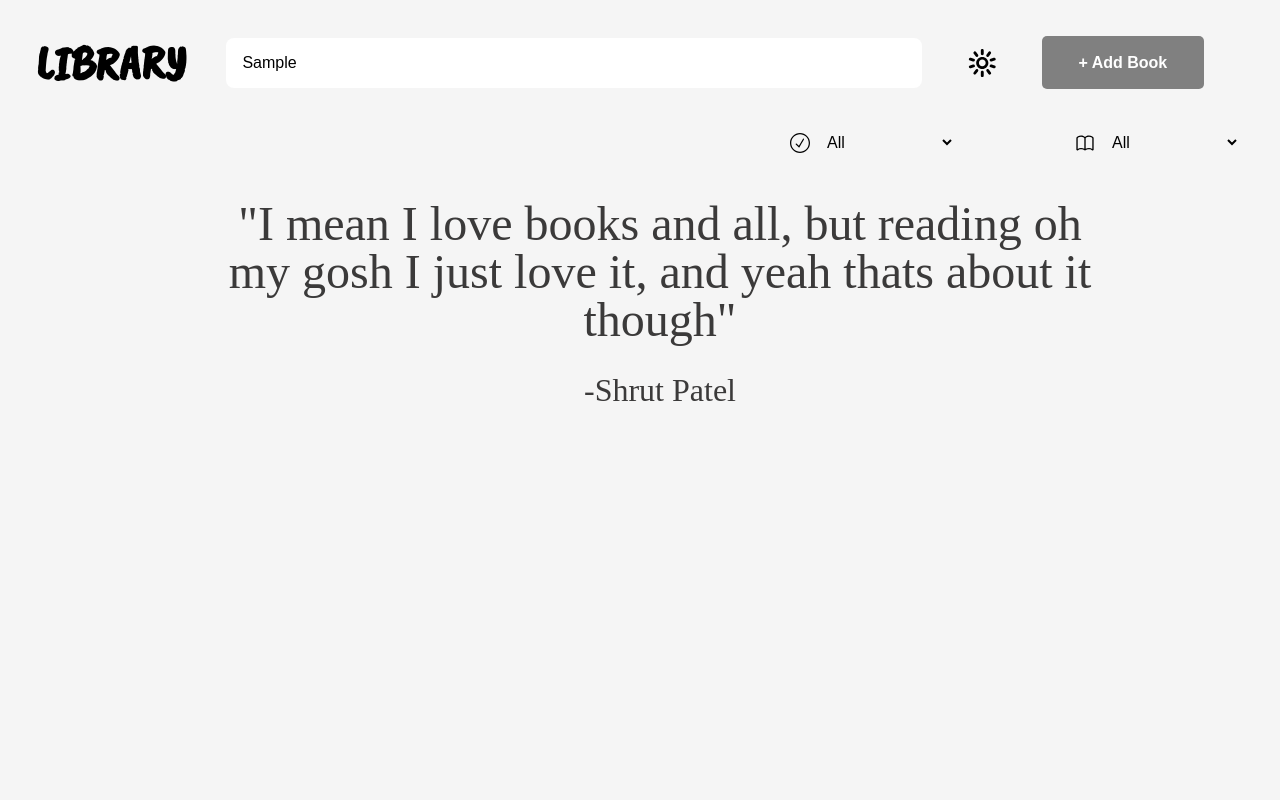
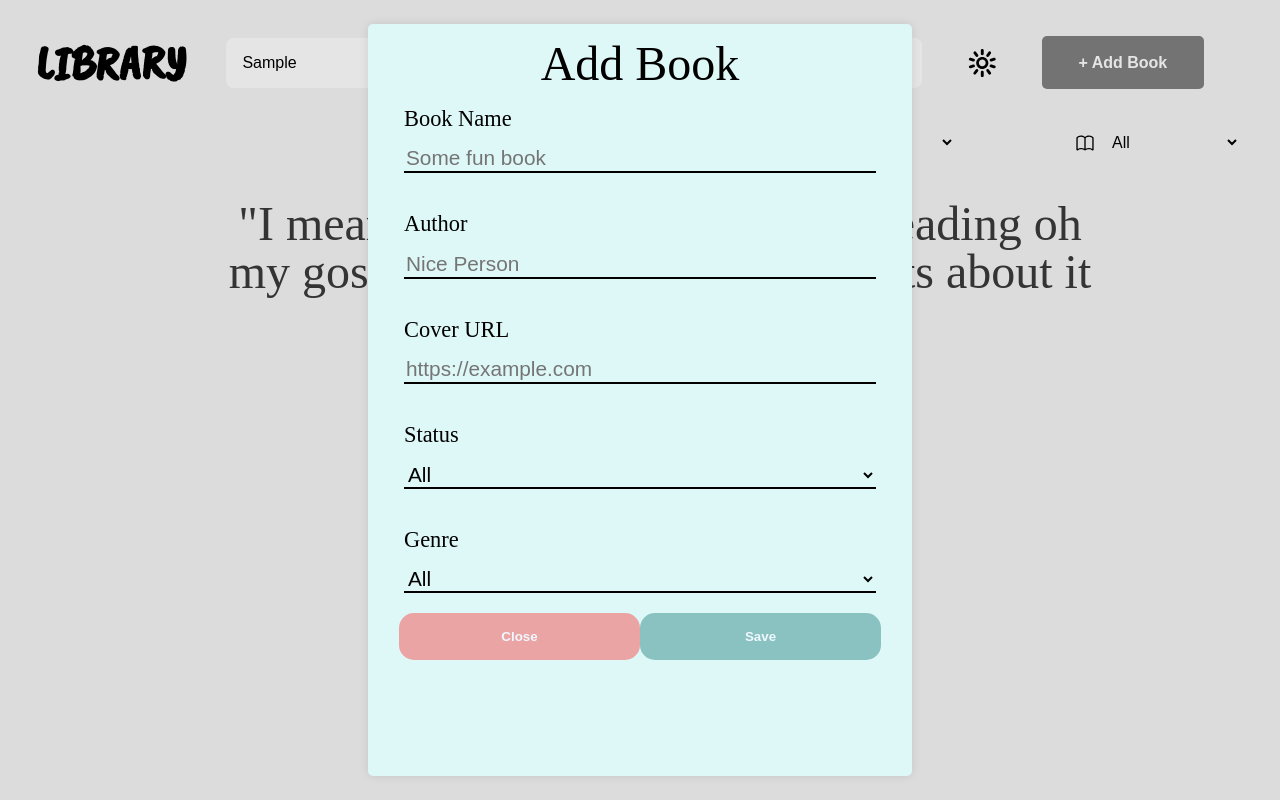
Before and after one commit to sshrxt/Library, a plain HTML site: page index.html in a window 1280 px wide. Both pictures are taken after typing "Sample" into the empty fields and a click on the button "+ Add Book". Drawn offline with nearby package versions, Linux system fonts and the light colour scheme; a web font is replaced by a local one.

Commit message:
style the add-book form

```diff
--- a/index.html
+++ b/index.html
@@ -11,6 +11,7 @@
       rel="stylesheet"
     />
     <link rel="stylesheet" href="style.css" />
+    <script src="script.js" defer></script>
   </head>
   <body>
     <div class="main">
@@ -54,5 +55,48 @@
       <p id="quote">"I mean I love books and all, but reading oh my gosh I just love it, and yeah thats about it though"</p>
       <p id="quote-author"> -Shrut Patel</p>
     </div>
+
+    <dialog id="myDialog">
+      <h1 id="form-title">Add Book</h1>
+        <form method="dialog" id="form-dialog">
+            <div id="questions">
+              <div id="book-name-container">
+                <label for="book-name">Book Name</label>
+                <input type="text" id="book-name" class="book-name" name="book-name" placeholder="Some fun book">
+              </div>
+              <div class="author-container">
+                <label for="author">Author</label>
+                <input type="text" id="author" name="author" placeholder="Nice Person">
+              </div>
+              <div class="cover-container">
+                <label for="cover">Cover URL</label>
+                <input type="text" name="cover" id="cover" class="cover" placeholder="https://example.com">
+              </div>
+              <div class="status-container">
+                <label for="read-status">Status</label>
+                <select name="read" id="read">
+                  <option value="All">All</option>
+                  <option value="Read">Read</option>
+                  <option value="Unread">Unread</option>
+                </select>
+              </div>
+              <div class="genre-container">
+                <label for="genre">Genre</label>
+                <select name="genre" id="genre">
+                  <option value="All">All</option>
+                  <option value="Mystery">Mystery</option>
+                  <option value="Action">Action</option>
+                  <option value="Fantasy">Fantasy</option>
+                  <option value="Philosophy">Philosophy</option>
+                  <option value="Self Help">Self Help</option>
+              </select>
+              </div>
+            </div>
+            <menu>
+                <button id="closeDialogBtn" type="reset">Close</button>
+                <button type="submit" id="save">Save</button>
+            </menu>
+        </form>
+    </dialog>
   </body>
 </html>
--- /dev/null
+++ b/script.js
@@ -0,0 +1,40 @@
+const background = document.querySelector("body");
+const mainContainer = document.querySelector(".main");
+
+//---------------------------------toggle------------------------------
+let mode = "light";
+let toggleButton = document.querySelector("#toggle");
+toggleButton.addEventListener("click", () => {
+  toggle();
+});
+
+function toggle() {
+  if (mode === "light") {
+    console.log(mode);
+    background.style.backgroundColor = "rgb(64, 9, 175)";
+    mainContainer.style.color = "white";
+
+    mode = "dark";
+  } else {
+    background.style.backgroundColor = "whitesmoke";
+    mainContainer.style.color = "black";
+    mode = "light";
+  }
+}
+//---------------------------------toggle------------------------------
+
+const dialog = document.getElementById("myDialog");
+
+const showDialogBtn = document.getElementById("add-book");
+
+const closeDialogBtn = document.getElementById("closeDialogBtn");
+
+
+showDialogBtn.addEventListener("click", () => {
+  dialog.showModal();
+});
+
+
+closeDialogBtn.addEventListener("click", () => {
+  dialog.close();
+});
--- a/style.css
+++ b/style.css
@@ -45,6 +45,10 @@ q:before, q:after {
 table {
 	border-collapse: collapse;
 	border-spacing: 0;
+}
+
+input:focus, select:focus {
+    outline: none;
 }
 
 /* ------------------------------------------- basic skeleton ------------------------------------------------- */
@@ -153,3 +157,71 @@ body {
     font-size: 2rem;
     color: rgb(59, 58, 58);
 }
+
+/* ------------------------------------------- end of basic skeleton ------------------------------------------------- */
+
+dialog {
+    border: none;
+    border-radius: 5px;
+    box-shadow: 0 0 10px rgba(0, 0, 0, 0.1);
+    background-color: rgb(222, 247, 247);
+    width: 40vw;
+    height: 90vh;
+}
+
+#form-dialog {
+    display: flex;
+    flex-direction: column;
+    flex-grow: 0;
+    justify-content: flex-start;
+    height: 80vh;
+}
+
+#form-title {
+    font-size: 3rem;
+    text-align: center;
+}
+
+#questions > div {
+    display: flex;
+    flex-direction: column;
+    padding: 20px;
+    font-size: 1.4rem;
+}
+
+#questions > div > input, #questions > div > select {
+    border: none;
+    font-size: 1.3rem;
+    border-bottom: 2px solid black;
+    color:black;
+    background-color: rgb(222, 247, 247);
+    margin-top: 15px;
+}
+
+menu {
+    display: flex;
+    justify-content: space-between;
+}
+
+#closeDialogBtn, #save {
+    padding: 1rem;
+    width: 290px;
+    border-radius: 15px;
+    border: none;
+    color: aliceblue;
+    font-weight: bold;
+}
+
+#closeDialogBtn:hover, #save:hover {
+    transform: scale(1.07);
+}
+
+#save {
+    margin-right: 15px;
+    background-color: rgb(138, 193, 193);
+}
+
+#closeDialogBtn {
+    margin-left: 15px;
+    background-color: rgb(235, 164, 164);
+}
```
